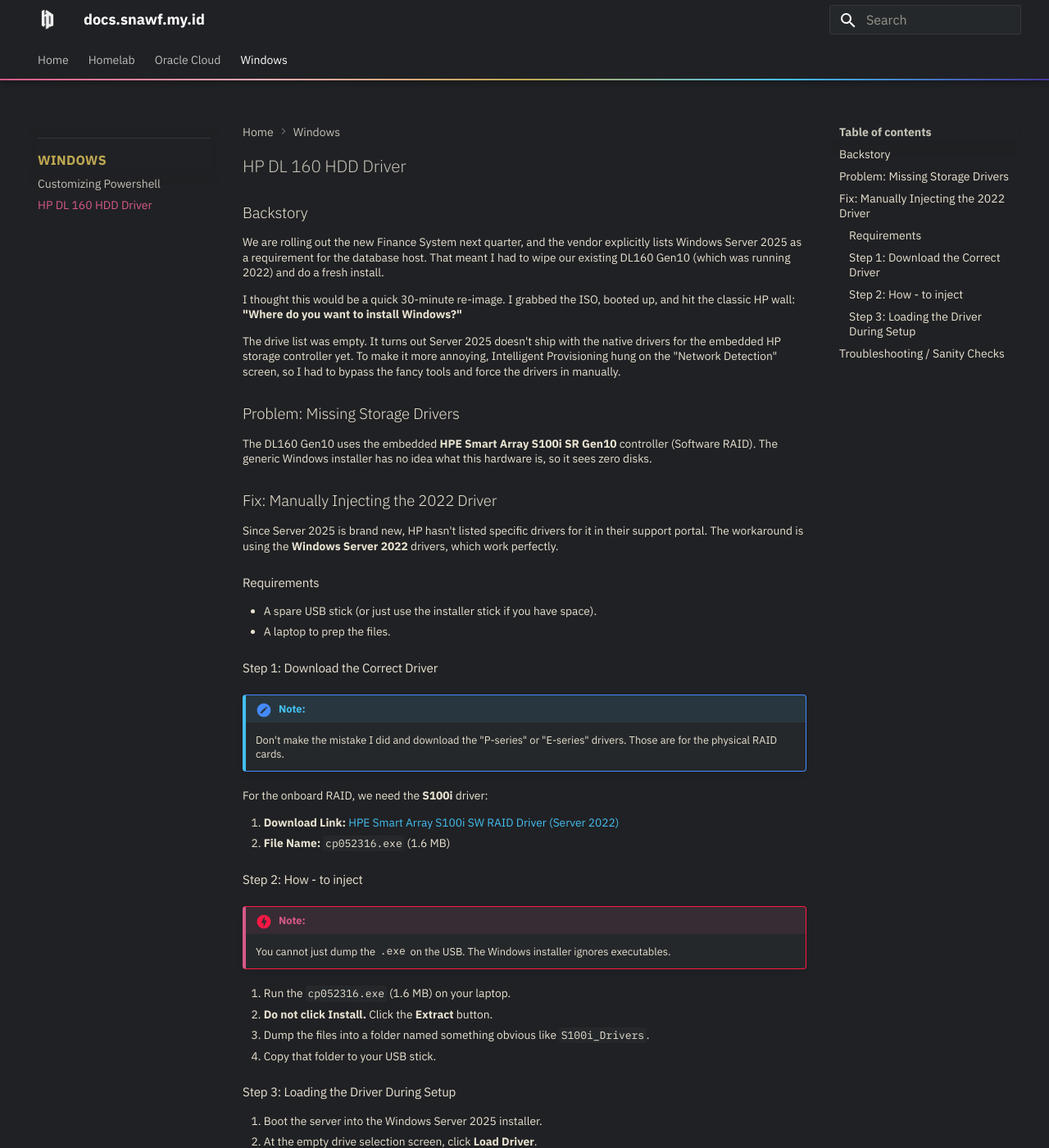
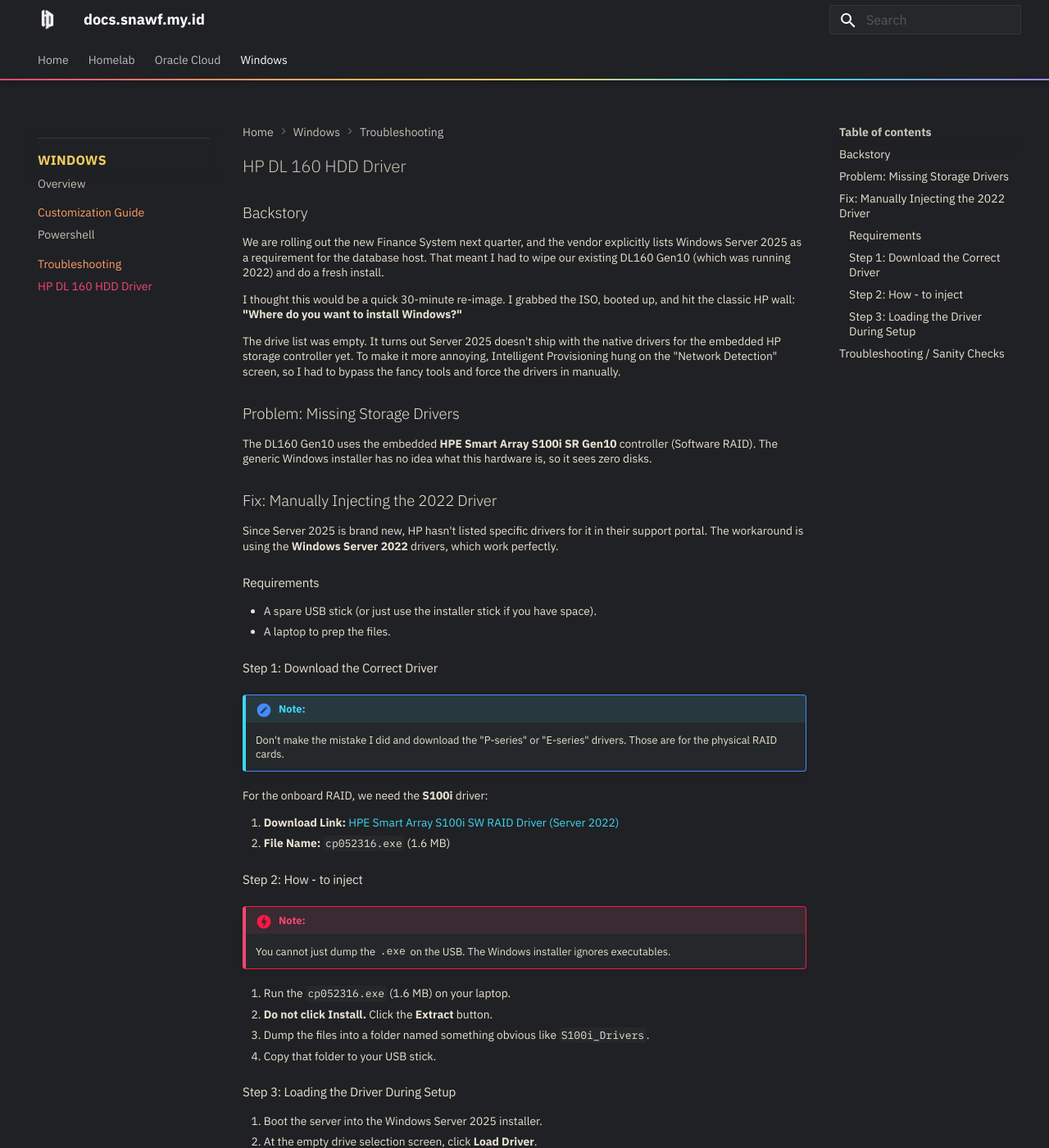
Before and after one commit to onthecouch/docs.snawf.my.id, an MkDocs documentation site: the page built from docs/windows/03.dl160-gen10-storage-drivers.md, in a window 1280 px wide and 1400 px high. Shown: the whole window at 82% size. Built offline with MkDocs 1.6.1 and Material for MkDocs 9.7.7, drawn with Linux system fonts in a browser that asks for light colours.

Commit message:
added windows section and changing extra.css

```diff
--- a/docs/stylesheets/extra.css
+++ b/docs/stylesheets/extra.css
@@ -10,17 +10,17 @@
   --ashbloom-charcoal: #25282b;
   --ashbloom-dark-slate: #2a2d30;
 
-  /* Accents */
-  --ashbloom-gold: #c0a952;
-  --ashbloom-purple: #45379B;
-  --ashbloom-pink: #F6ACB4;
-  --ashbloom-rose: #D65987;
-  --ashbloom-sky: #44BFF1;
+  /* Accents - Updated to Pop Palette */
+  --ashbloom-gold: #F2CD60;
+  --ashbloom-purple: #9E86FF;
+  --ashbloom-pink: #FF9E64;    /* Using Ashbloom Orange */
+  --ashbloom-rose: #F04770;
+  --ashbloom-sky: #3DD6F5;     /* Using Ashbloom Cyan */
 
   /* Text & UI */
   --ashbloom-text-light: #e8e2d0;
   --ashbloom-text-gray: #c4c2b6;
-  --ashbloom-text-muted: #96958a;
+  --ashbloom-text-muted: #55585b;
   --ashbloom-border: #35383b;
 }
 
@@ -38,7 +38,7 @@
 
   /* Accents */
   --md-accent-fg-color: var(--ashbloom-sky);
-  --md-accent-fg-color--transparent: rgba(68, 191, 241, 0.1);
+  --md-accent-fg-color--transparent: rgba(61, 214, 245, 0.1);
 
   /* Code */
   --md-code-bg-color: var(--ashbloom-dark-slate);
@@ -53,11 +53,11 @@
 .md-tabs {
   border-bottom: 2px solid;
   border-image: linear-gradient(90deg,
-    var(--ashbloom-rose),    /* Rose */
-    var(--ashbloom-pink),    /* Pink */
-    var(--ashbloom-gold),    /* Gold */
-    var(--ashbloom-sky),     /* Sky */
-    var(--ashbloom-purple)   /* Purple */
+    var(--ashbloom-rose),    /* #F04770 */
+    var(--ashbloom-pink),    /* #FF9E64 (Orange) */
+    var(--ashbloom-gold),    /* #F2CD60 */
+    var(--ashbloom-sky),     /* #3DD6F5 (Cyan) */
+    var(--ashbloom-purple)   /* #9E86FF */
   ) 1;
 }
 
@@ -219,14 +219,14 @@
 .highlight .k,
 .highlight .kd,
 .highlight .kn {
-  color: var(--ashbloom-sky);
+  color: var(--ashbloom-purple);
   font-weight: 500;
 }
 
 .highlight .s,
 .highlight .s1,
 .highlight .s2 {
-  color: var(--ashbloom-pink);
+  color: #6DEcb9; /* Mint Strings */
 }
 
 .highlight .mi,
@@ -237,7 +237,7 @@
 
 .highlight .nf,
 .highlight .na {
-  color: var(--ashbloom-rose);
+  color: var(--ashbloom-sky);
 }
 
 .highlight .c,
@@ -281,7 +281,7 @@
 }
 
 .md-typeset .admonition.note .admonition-title {
-  background-color: rgba(68, 191, 241, 0.1);
+  background-color: rgba(61, 214, 245, 0.1);
   color: var(--ashbloom-sky);
 }
 
@@ -290,7 +290,7 @@
 }
 
 .md-typeset .admonition.warning .admonition-title {
-  background-color: rgba(192, 169, 82, 0.1);
+  background-color: rgba(242, 205, 96, 0.1);
   color: var(--ashbloom-gold);
 }
 
@@ -299,17 +299,17 @@
 }
 
 .md-typeset .admonition.danger .admonition-title {
-  background-color: rgba(214, 89, 135, 0.1);
+  background-color: rgba(240, 71, 112, 0.1);
   color: var(--ashbloom-rose);
 }
 
 .md-typeset .admonition.success {
-  border-left-color: var(--ashbloom-purple);
+  border-left-color: #6DEcb9; /* Mint Success */
 }
 
 .md-typeset .admonition.success .admonition-title {
-  background-color: rgba(69, 55, 155, 0.1);
-  color: var(--ashbloom-purple);
+  background-color: rgba(109, 236, 185, 0.1);
+  color: #6DEcb9;
 }
 
 .md-typeset .admonition.tip {
@@ -317,7 +317,7 @@
 }
 
 .md-typeset .admonition.tip .admonition-title {
-  background-color: rgba(246, 172, 180, 0.1);
+  background-color: rgba(255, 158, 100, 0.1);
   color: var(--ashbloom-pink);
 }
 
@@ -339,7 +339,7 @@
 }
 
 .md-typeset table:not([class]) tr:hover {
-  background-color: rgba(68, 191, 241, 0.05);
+  background-color: rgba(61, 214, 245, 0.05);
   transition: background-color 0.2s ease;
 }
 
@@ -367,7 +367,7 @@
 
 /* ===== FOOTER ===== */
 .md-footer {
-  background-color: #25282b !important; /* Charcoal directly */
+  background-color: #25282b !important;
 }
 
 .md-footer,
@@ -377,11 +377,11 @@
 }
 
 .md-footer a {
-  color: #44BFF1 !important; /* Sky directly */
+  color: var(--ashbloom-sky) !important;
 }
 
 .md-footer a:hover {
-  color: #F6ACB4 !important; /* Pink directly */
+  color: var(--ashbloom-pink) !important;
 }
 
 
--- a/mkdocs.yaml
+++ b/mkdocs.yaml
@@ -28,8 +28,12 @@ nav:
           - k3s-master: oci/03.k3s-master.md
 
   - Windows:
-      - Customizing Powershell: windows/custom-powershell.md
-      - HP DL 160 HDD Driver: windows/dl160-gen10-storage-drivers.md
+      - Overview: windows/01.index.md
+      - Customization Guide:
+          - Powershell: windows/02.custom-powershell.md
+      - Troubleshooting:
+          - HP DL 160 HDD Driver: windows/03.dl160-gen10-storage-drivers.md
+
 
 # ===== THEME CONFIGURATION =====
 theme:
```
Also changed, not shown: docs/homelab/index.md (+3 -1 lines), docs/windows/01.index.md (added, +22 -0 lines), docs/windows/02.custom-powershell.md (renamed from docs/windows/custom-powershell.md), docs/windows/03.dl160-gen10-storage-drivers.md (renamed from docs/windows/dl160-gen10-storage-drivers.md).
